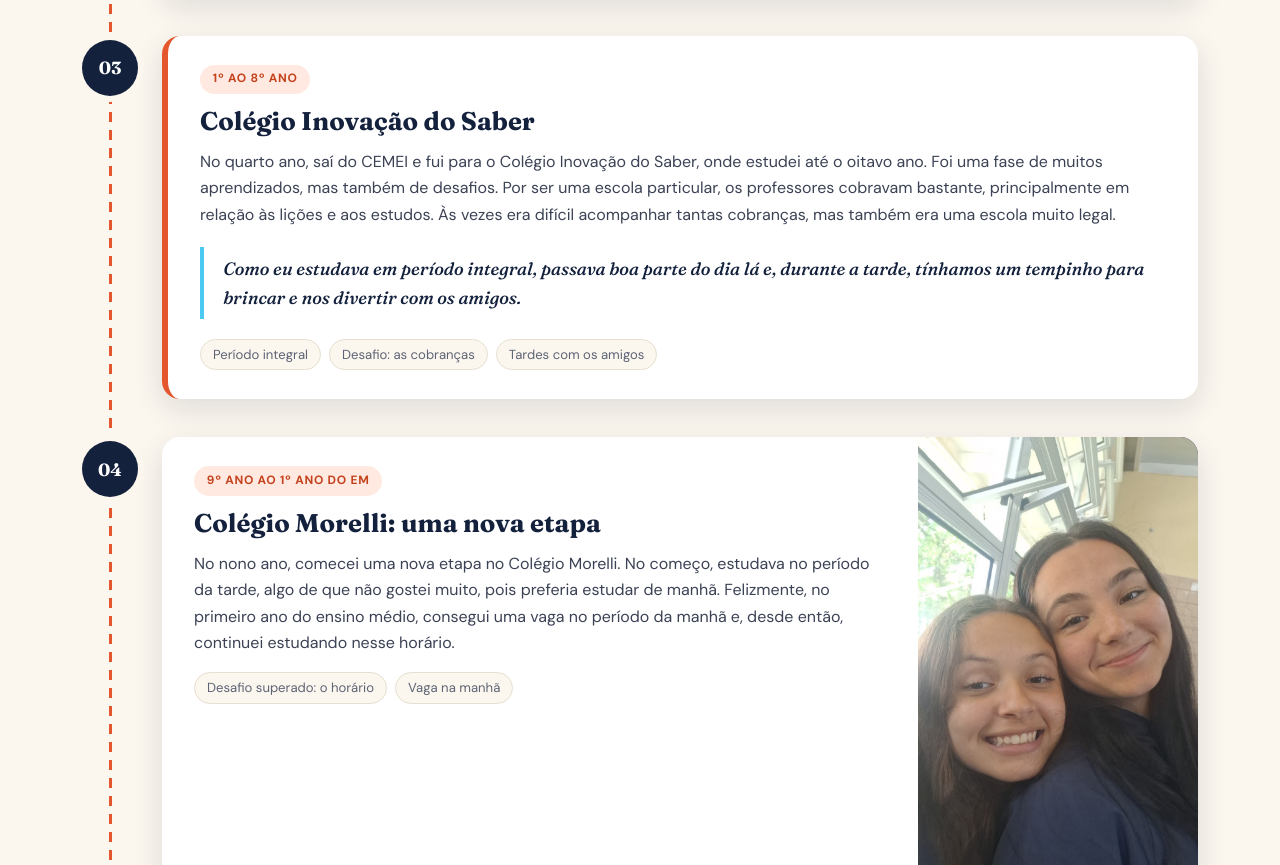
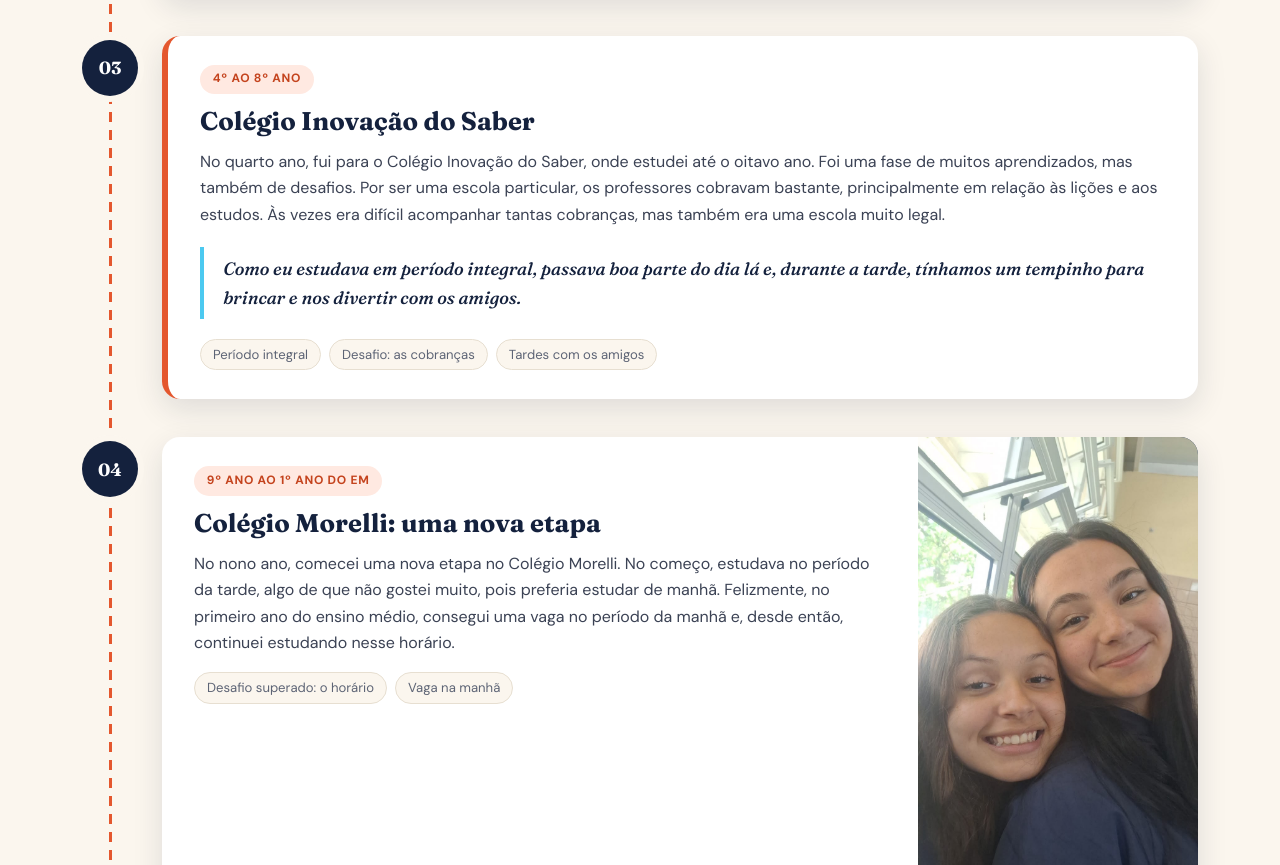
Before and after one commit to LarissaMonOli/trajetoria, a plain HTML site: page index.html in a window 1280 px wide. Shown: the part 2036-2901 px from the top of the page. Drawn offline with Linux system fonts and the light colour scheme.

Commit message:
Update index.html

```diff
--- a/index.html
+++ b/index.html
@@ -104,10 +104,10 @@
           <div class="t-badge">03</div>
           <article class="t-card text-only">
             <div class="t-body">
-              <span class="chip">1º ao 8º ano</span>
+              <span class="chip">4º ao 8º ano</span>
               <h3>Colégio Inovação do Saber</h3>
               <p>
-                No quarto ano, saí do CEMEI e fui para o Colégio Inovação do Saber, onde estudei até o oitavo ano.
+                No quarto ano, fui para o Colégio Inovação do Saber, onde estudei até o oitavo ano.
                 Foi uma fase de muitos aprendizados, mas também de desafios. Por ser uma escola particular,
                 os professores cobravam bastante, principalmente em relação às lições e aos estudos.
                 Às vezes era difícil acompanhar tantas cobranças, mas também era uma escola muito legal.
```
